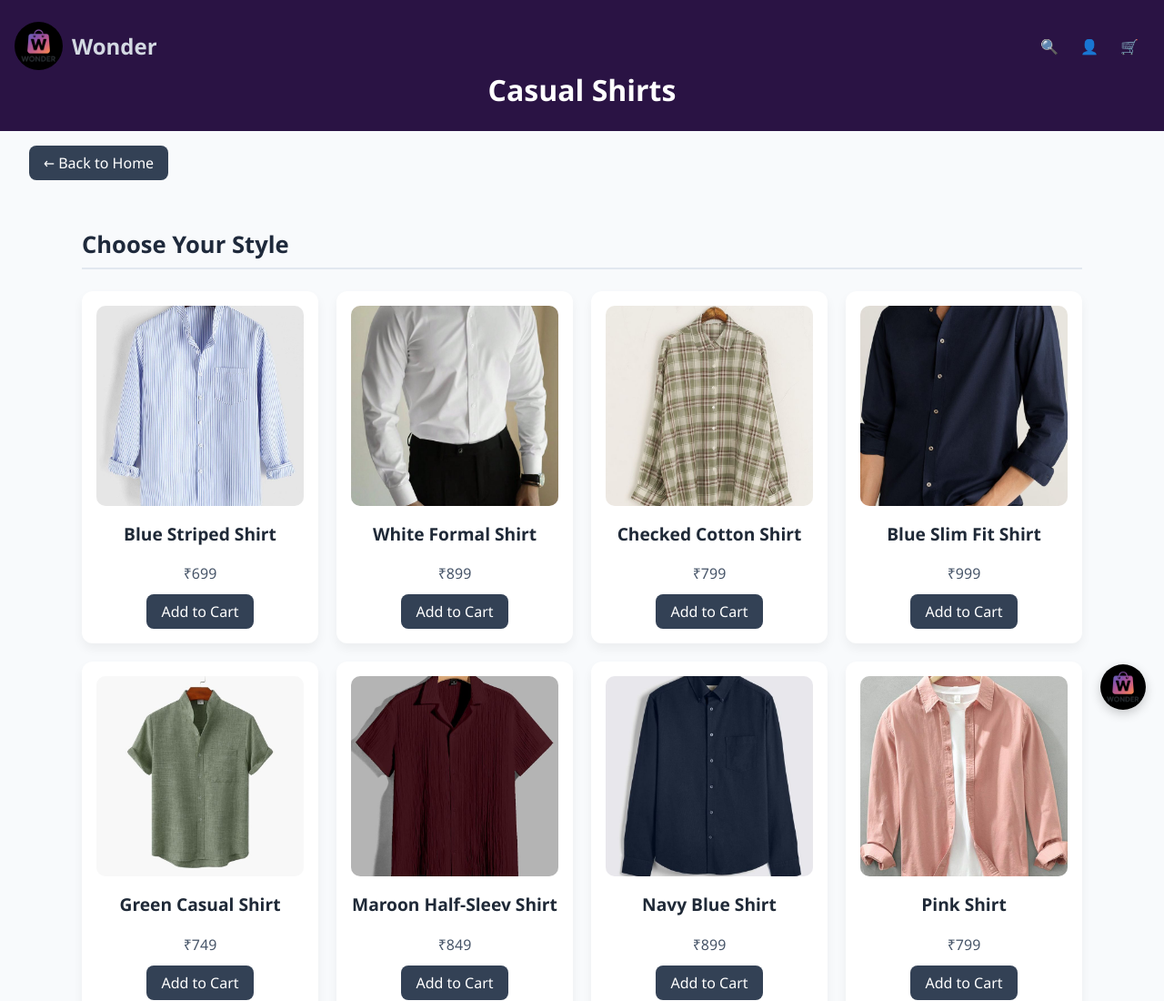
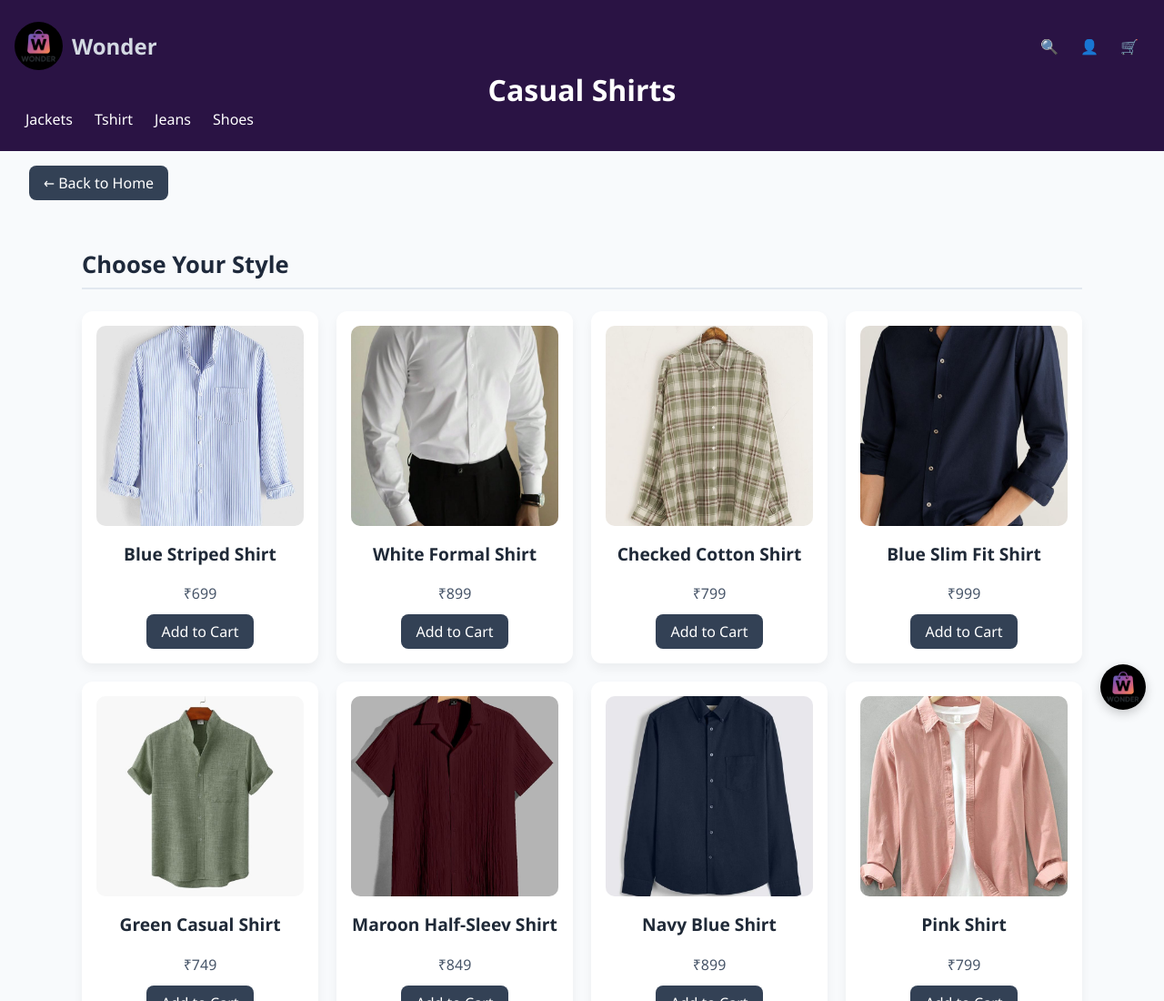
Before and after one commit to Sudhi0001/Wonder, a plain HTML site: page shirts.html in a window 1280 px wide. Shown: the top 1100 px of the page at 91% size. Drawn offline with Linux system fonts and the light colour scheme.

Commit message:
Update shirts.html

```diff
--- a/shirts.html
+++ b/shirts.html
@@ -192,6 +192,13 @@
     </div>
   </div>
   <h1>Casual Shirts</h1>
+     <nav class="nav-icons">
+                <a href="jackets.html">Jackets</a>
+                <a href="tshirt.html">Tshirt</a>
+                <a href="jeans.html">Jeans</a>
+                <a href="shoes.html">Shoes</a>
+
+            </nav>
 </header>
 
   <!-- Back Link -->
```
